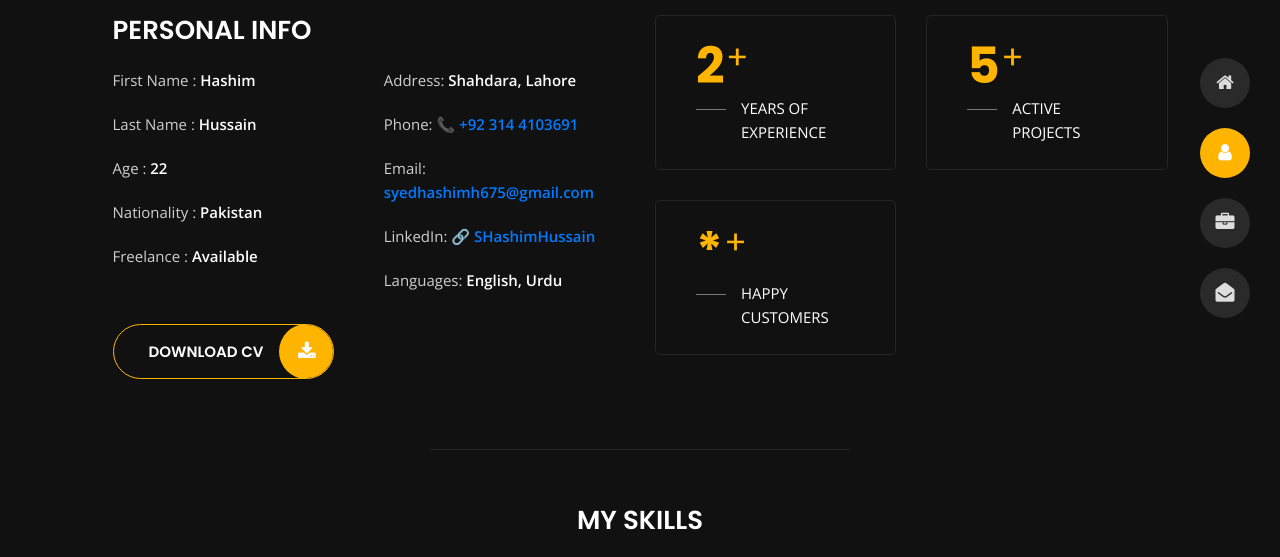
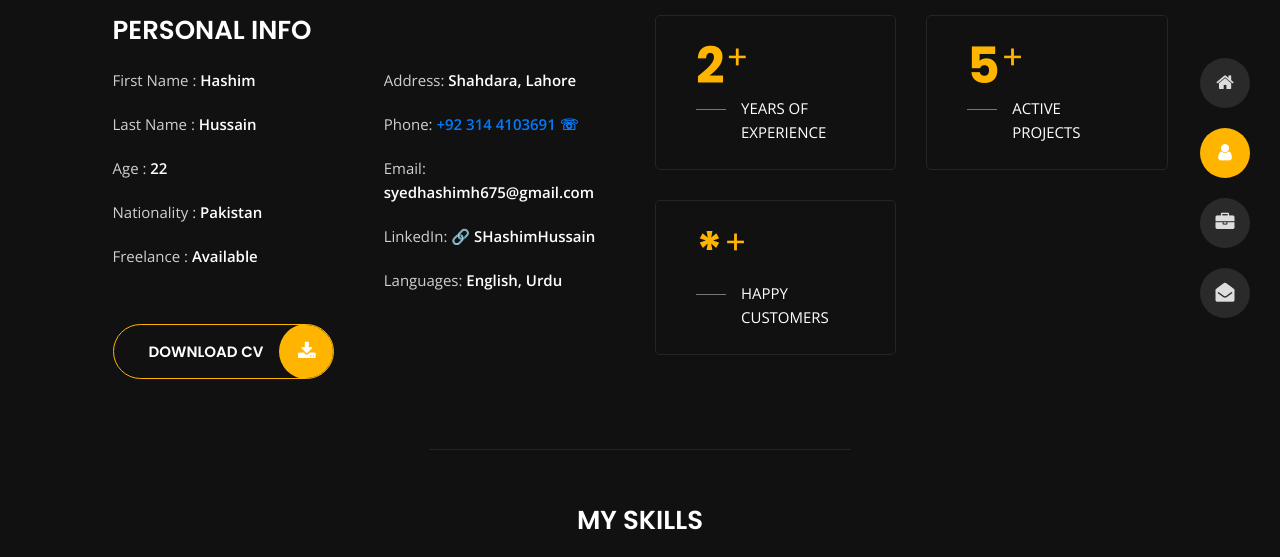
Before and after one commit to Hashim2/Personal-portfolio, a plain HTML site: page about.html in a window 1280 px wide. Shown: the part 212-769 px from the top of the page. Drawn offline with nearby package versions, Linux system fonts and the light colour scheme.

Commit message:
Update about.html

```diff
--- a/about.html
+++ b/about.html
@@ -112,20 +112,20 @@
         <li> <span class="title">Phone:</span>
             <span class="value d-block d-sm-inline-block d-lg-block d-xl-inline-block">
                 <a href="https://wa.me/923144103691" style="text-decoration: none;" target="_blank">
-                    📞 +92 314 4103691
+                     +92 314 4103691 &#9743;
                 </a>
             </span>
         </li>
         <li> <span class="title">Email:</span>
             <span class="value d-block d-sm-inline-block d-lg-block d-xl-inline-block">
-                <a href="mailto:syedhashimh675@gmail.com" style="text-decoration: none;" target="_blank">
+                <a href="mailto:syedhashimh675@gmail.com" style="text-decoration: none;color: white;" target="_blank">
                     syedhashimh675@gmail.com
                 </a>
             </span>
         </li>
         <li> <span class="title">LinkedIn:</span>
             <span class="value d-block d-sm-inline-block d-lg-block d-xl-inline-block">
-                <a href="https://www.linkedin.com/in/shashimhussain/" style="text-decoration: none;" target="_blank">
+                <a href="https://www.linkedin.com/in/shashimhussain/" style="text-decoration: none;color: white;" target="_blank">
                     🔗 SHashimHussain
                 </a>
             </span>
```
